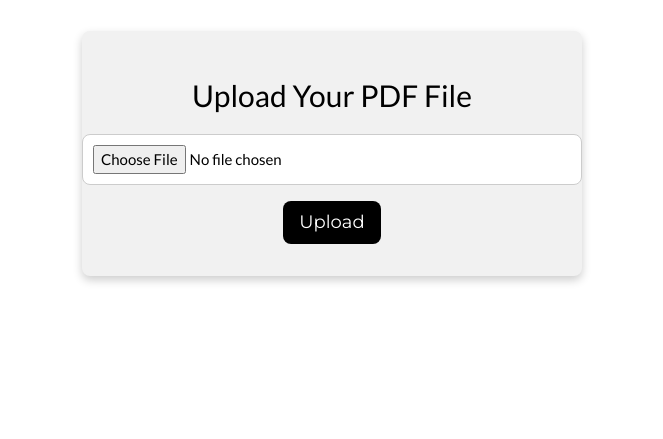
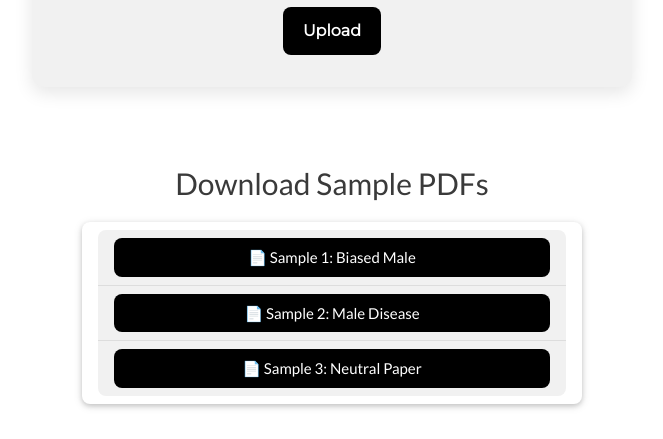
Before and after one commit to Flameflake04/IWiH_Django, a Django app: page /upload/ in a window 1280 px wide. Shown: the part 361-800 px from the top of the page, without its empty margins (308-971 px from the left). Run offline with Django 5.2, Linux system fonts and the light colour scheme.

Commit message:
Add sample Pdf

```diff
--- a/myapp/templates/pdfUpload.html
+++ b/myapp/templates/pdfUpload.html
@@ -1,7 +1,7 @@
 <!DOCTYPE html>
 <html lang="en">
 <head>
-<title>W3.CSS Template</title>
+<title>IWiH</title>
 <meta charset="UTF-8">
 <meta name="viewport" content="width=device-width, initial-scale=1">
 <link rel="stylesheet" href="https://www.w3schools.com/w3css/4/w3.css">
@@ -39,14 +39,13 @@
 
 <!-- Header -->
 <header class="w3-container w3-center header-blur">
-    <h1 class="w3-margin w3-jumbo">START PAGE</h1>
-    <button class="w3-button w3-black w3-padding-large w3-large w3-margin-top">Get Started</button>
+
 </header>
 
 <style>
 .header-blur {
     position: relative;
-    height: 45vh;
+    height: 20vh;
     display: flex;
     align-items: center;
     justify-content: center;
@@ -89,29 +88,82 @@
 
 <style>
 .upload-container {
-  max-width: 500px; /* Set max width */
-  margin: auto; /* Center the form */
-  box-shadow: 0 4px 10px rgba(0, 0, 0, 0.2); /* Soft shadow */
+    background-color: #fff;
+    padding: 30px;
+    border-radius: 12px;
+    box-shadow: 0 6px 18px rgba(0, 0, 0, 0.1);
+    width: 100%;
+    max-width: 600px;
+    text-align: center;
+    margin: auto;
 }
 
-input[type="file"] {
-  padding: 10px;
-  background: white;
-  cursor: pointer;
+.upload-container h2 {
+    font-size: 28px;
+    margin-bottom: 20px;
+    color: #333;
 }
 
-button {
-  font-size: 18px;
-  padding: 12px 24px;
-  transition: 0.3s;
+.upload-container .form-group {
+    margin-bottom: 20px;
 }
 
-button:hover {
-  background-color: #555;
+.upload-container input[type="file"] {
+    width: 100%;
+    padding: 12px;
+    border: 2px solid #007bff;
+    border-radius: 5px;
+    font-size: 16px;
+    cursor: pointer;
+}
+
+.upload-container input[type="file"]:hover {
+    border-color: #0056b3;
+}
+
+.upload-container button {
+    background-color: #007bff;
+    color: white;
+    border: none;
+    padding: 12px 20px;
+    font-size: 16px;
+    font-weight: 600;
+    border-radius: 8px;
+    cursor: pointer;
+    transition: background-color 0.3s ease;
+}
+
+.upload-container button:hover {
+    background-color: #0056b3;
 }
 </style>
 
 
+
+
+<div class="w3-container w3-padding-32 w3-center">
+    <h2 class="w3-text-dark-gray w3-margin-bottom">Download Sample PDFs</h2>
+    {% load static %}
+    <div class="w3-card w3-round-large w3-white w3-padding w3-animate-opacity" style="max-width: 500px; margin: auto;">
+        <ul class="w3-ul w3-hoverable w3-light-grey w3-round-large">
+            <li class="w3-padding">
+                <a href="{% static 'pdf/sample1.pdf' %}" class="w3-button w3-black w3-round-large w3-hover-gray w3-block" download>
+                    📄 Sample 1: Biased Male
+                </a>
+            </li>
+            <li class="w3-padding">
+                <a href="{% static 'pdf/sample2.pdf' %}" class="w3-button w3-black w3-round-large w3-hover-gray w3-block" download>
+                    📄 Sample 2: Male Disease
+                </a>
+            </li>
+            <li class="w3-padding">
+                <a href="{% static 'pdf/sample3.pdf' %}" class="w3-button w3-black w3-round-large w3-hover-gray w3-block" download>
+                    📄 Sample 3: Neutral Paper
+                </a>
+            </li>
+        </ul>
+    </div>
+</div>
 
 <script>
 // Used to toggle the menu on small screens when clicking on the menu button
```
Also changed, not shown: myapp/templates/home.html (+8 -3 lines), 5 other files.
